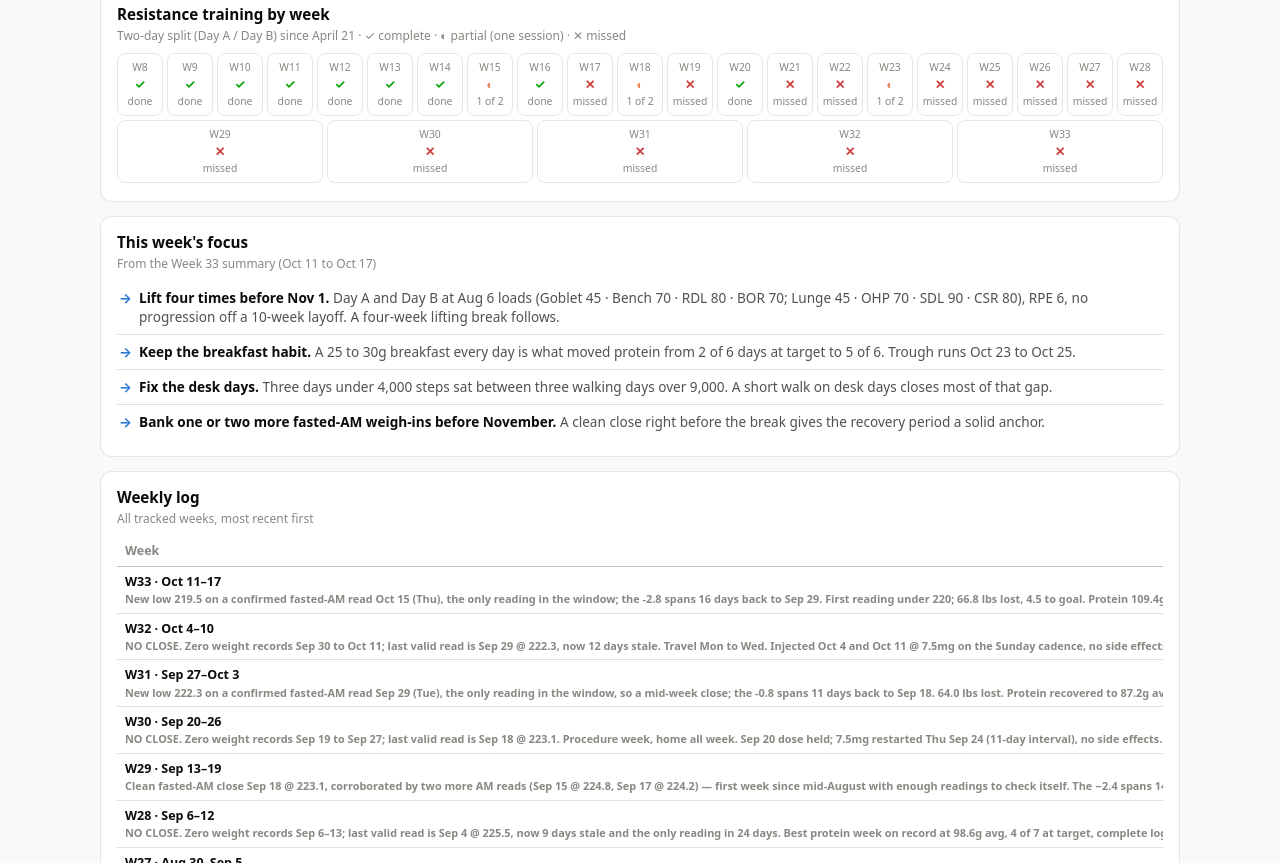
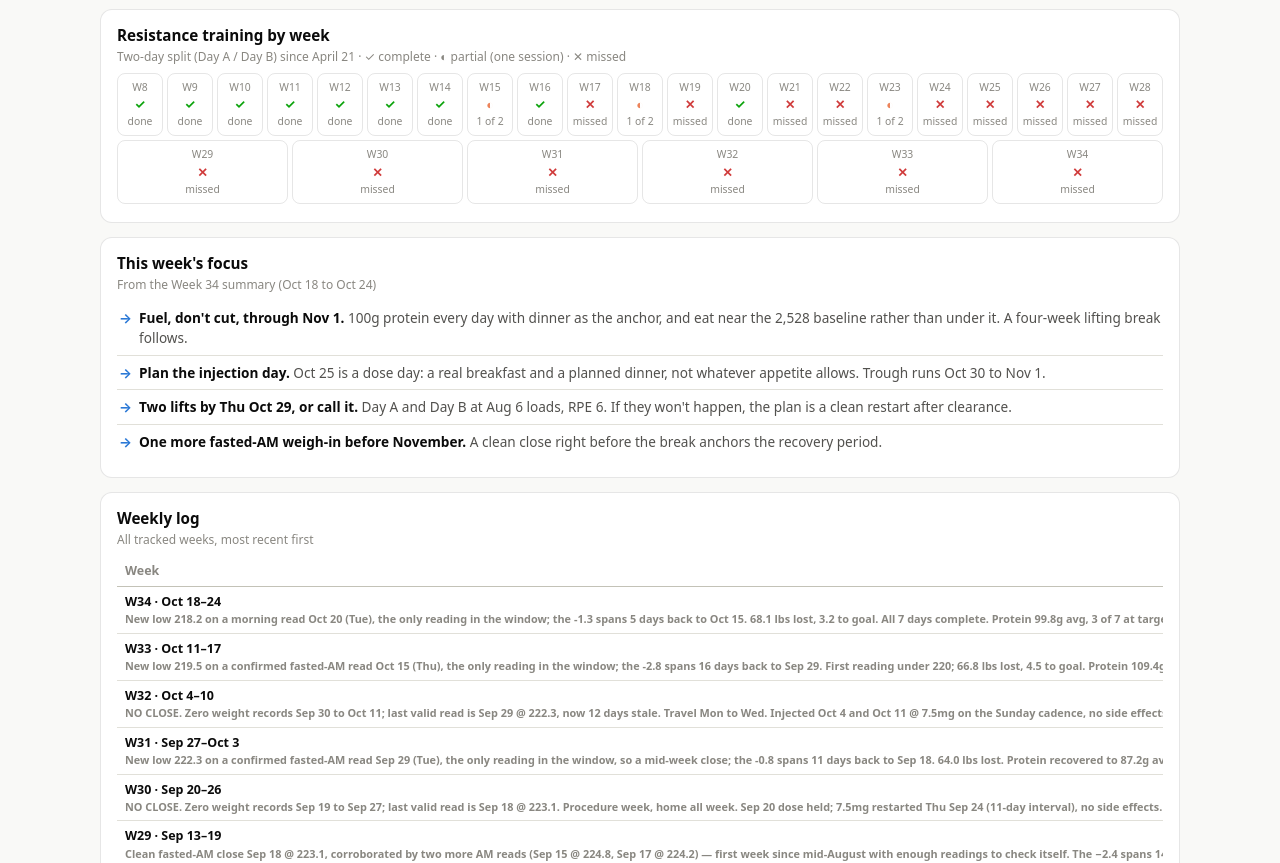
Before and after one commit to jakeworcester-byte/pace-dash-x7q3, a plain HTML site: page index.html in a window 1280 px wide. Shown: the part 1937-2800 px from the top of the page. Drawn offline with Linux system fonts and the light colour scheme.

Commit message:
Add Week 34 (Oct 18-24): 218.2 close, 3.2 to goal
Co-Authored-By: Claude Opus 5.5 <noreply@anthropic.com>
Claude-Session: https://claude.ai/code/session_01Tsmw6QKuDJNUfeC2Lkz4CM

```diff
--- a/index.html
+++ b/index.html
@@ -249,22 +249,22 @@
    ================================================================ */
 
 const META = {
-  updated: "2026-10-18",
+  updated: "2026-10-25",
   startWeight: 286.3,
   startDate: "2026-03-03",
   originalGoal: 236,
   goal: 215,
   dose: "7.5mg",
-  doseNote: "Injected Sun Oct 18 @ 7.5mg, a 7-day interval from Oct 11, with no side effects. Oct 25 is the last planned dose before a scheduled procedure; the Nov 1 dose will be skipped, and restart timing comes from the care team.",
+  doseNote: "Injected Sun Oct 25 @ 7.5mg, a 7-day interval from Oct 18, with no side effects. This is the last planned dose before a scheduled procedure; the Nov 1 dose will be skipped, with a planned restart on Sun Nov 9 pending the care team.",
   injectionDay: "Sunday",
-  troughWindow: "Oct 23 to Oct 25 (days 5 to 7 after the Oct 18 dose). The next dose lands Oct 25.",
-  statusLine: "<strong>New low, first reading under 220.</strong> A fasted-AM read of <strong>219.50 lbs</strong> on Oct 15 puts the total at <strong>66.8 down, 4.5 to go</strong>, and the 16-day drop from Sep 29 beat the model by 9%. Protein cleared 100g on <strong>5 of 6</strong> complete days and averaged <strong>109g</strong>, with no single day carrying it; breakfast every day is what changed. The injection day hit <strong>123g</strong>, the best on record. Sleep held at <strong>7h14</strong>. Lifting is still at zero since Aug 6.",
-  focusDesc: "From the Week 33 summary (Oct 11 to Oct 17)",
+  troughWindow: "Oct 30 to Nov 1 (days 5 to 7 after the Oct 25 dose). The Nov 1 dose is skipped.",
+  statusLine: "<strong>Another new low.</strong> A morning read of <strong>218.20 lbs</strong> on Oct 20 puts the total at <strong>68.1 down, 3.2 to go</strong>, and the 21-day drop from Sep 29 ran 15% ahead of the model. The best walking week in months: <strong>316 min</strong> across five days and an <strong>8,718</strong> step average. Protein slipped to <strong>99.8g</strong> with <strong>3 of 7</strong> days at target, and one 152g day carries the average. The injection-day dip returned (<strong>1,190 cal / 63g</strong>, then a second sub-floor day). Sleep improved to <strong>7h32</strong>. Lifting is still at zero since Aug 6.",
+  focusDesc: "From the Week 34 summary (Oct 18 to Oct 24)",
   focus: [
-    "<strong>Lift four times before Nov 1.</strong> Day A and Day B at Aug 6 loads (Goblet 45 &middot; Bench 70 &middot; RDL 80 &middot; BOR 70; Lunge 45 &middot; OHP 70 &middot; SDL 90 &middot; CSR 80), RPE 6, no progression off a 10-week layoff. A four-week lifting break follows.",
-    "<strong>Keep the breakfast habit.</strong> A 25 to 30g breakfast every day is what moved protein from 2 of 6 days at target to 5 of 6. Trough runs Oct 23 to Oct 25.",
-    "<strong>Fix the desk days.</strong> Three days under 4,000 steps sat between three walking days over 9,000. A short walk on desk days closes most of that gap.",
-    "<strong>Bank one or two more fasted-AM weigh-ins before November.</strong> A clean close right before the break gives the recovery period a solid anchor.",
+    "<strong>Fuel, don't cut, through Nov 1.</strong> 100g protein every day with dinner as the anchor, and eat near the 2,528 baseline rather than under it. A four-week lifting break follows.",
+    "<strong>Plan the injection day.</strong> Oct 25 is a dose day: a real breakfast and a planned dinner, not whatever appetite allows. Trough runs Oct 30 to Nov 1.",
+    "<strong>Two lifts by Thu Oct 29, or call it.</strong> Day A and Day B at Aug 6 loads, RPE 6. If they won't happen, the plan is a clean restart after clearance.",
+    "<strong>One more fasted-AM weigh-in before November.</strong> A clean close right before the break anchors the recovery period.",
   ],
 };
 
@@ -303,6 +303,7 @@ const WEEKS = [
   { n: 31, label: "Sep 27\u2013Oct 3",    end: "2026-09-29", wt: 222.3, chg: -0.8, prot: 87,  hits: 1, logged: 7, cal: 1914, steps: 8381,  sleep: 434,  deficit: -650, train: "missed",   note: "New low 222.3 on a confirmed fasted-AM read Sep 29 (Tue), the only reading in the window, so a mid-week close; the -0.8 spans 11 days back to Sep 18. 64.0 lbs lost. Protein recovered to 87.2g avg (1 of 7 at target, two more within 3g) with calories rising alongside to 1,914 and zero sub-floor days; breakfast logged 6 of 7 days. Sep 30 steps under-counted (two walking sessions not captured), so the 8,381 avg is low; 464 cardio min across 8 sessions. Sleep 7h14 avg, best in several weeks, 25 min awake/night, early termination 2 of 7. Zero lifts, 59-day layoff, paused post-procedure through about Oct 7. Deficit model ran 64% optimistic vs the scale over 11 days (2.25 predicted, 0.80 delivered). Span regression: 2,508 cumulative / 2,399 trailing; baseline TDEE now 2,508. Dose back on the Sunday cadence Oct 4 @ 7.5mg." },
   { n: 32, label: "Oct 4\u201310",       end: "2026-10-10", wt: null,  chg: null, prot: 101, hits: 2, logged: 6, cal: 2076, steps: null,  sleep: 427,  deficit: -432, train: "missed",   note: "NO CLOSE. Zero weight records Sep 30 to Oct 11; last valid read is Sep 29 @ 222.3, now 12 days stale. Travel Mon to Wed. Injected Oct 4 and Oct 11 @ 7.5mg on the Sunday cadence, no side effects. Averages are 6 logged days: Oct 8 dinner was not logged and is unrecoverable. Protein 101.3g avg (2 of 6 at target), but one 167g day carries it; the other five averaged 88.2g. Oct 4 reached 103g, the first home injection day over 100g. Calories 2,076 avg with one sub-floor day (Oct 7 @ 1,330, travel) and one surplus day (Oct 10 @ 3,530). One Oct 10 food entry (1,600 cal) was in the Google Health app but missing from Health Connect; corrected from the app, other days verified. Steps not reportable: only Oct 4 (16,056) was retrievable. 252 walking min across 7 sessions on 4 of 7 days. Sleep 7h07 avg, 15 min awake/night, early termination 1 of 7. Zero lifts, 66-day layoff; the lifting pause ended about Oct 7. Span regression not updated (no endpoint); baseline TDEE stays 2,508." },
   { n: 33, label: "Oct 11\u201317",      end: "2026-10-15", wt: 219.5, chg: -2.8, prot: 109, hits: 5, logged: 6, cal: 2079, steps: 6962,  sleep: 434,  deficit: -429, train: "missed",   note: "New low 219.5 on a confirmed fasted-AM read Oct 15 (Thu), the only reading in the window; the -2.8 spans 16 days back to Sep 29. First reading under 220; 66.8 lbs lost, 4.5 to goal. Protein 109.4g avg with 5 of 6 complete days at target, the best hit rate in months and not carried by one day; breakfast logged all 7 days. Injection day Oct 11 hit 2,220 cal / 123g, the best on record. Averages are 6 logged days: Oct 15 dinner eaten but not logged. Zero confirmed sub-floor days. Steps 6,962 avg, all 7 days: three walking days 9,000 to 12,600, three desk days under 4,000. 222 exercise min across 4 sessions, including a 60-min treadmill run. Sleep 7h14 avg, 11 min awake/night, early termination 2 of 7. Zero lifts, 73-day layoff. Deficit model checked against the scale and passed: 2.56 predicted vs 2.80 delivered over 16 days, 9% conservative. Span regression: 2,515 cumulative / 2,434 trailing; baseline TDEE now 2,515. Injected Oct 18 @ 7.5mg." },
+  { n: 34, label: "Oct 18\u201324",      end: "2026-10-20", wt: 218.2, chg: -1.3, prot: 100, hits: 3, logged: 7, cal: 1780, steps: 8718,  sleep: 452,  deficit: -735, train: "missed",   note: "New low 218.2 on a morning read Oct 20 (Tue), the only reading in the window; the -1.3 spans 5 days back to Oct 15. 68.1 lbs lost, 3.2 to goal. All 7 days complete. Protein 99.8g avg, 3 of 7 at target; one 152g day carries it, the other six averaged 91g, with dinner the weak meal. Injection day Oct 18 was genuinely light at 1,190 cal / 63g, ending a five-week run at 90g or better, and Oct 19 (1,390) made two sub-floor days in a row. Oct 22 breakfast skipped. Steps 8,718 avg, all 7 days; 316 walking min across 6 sessions on 5 days, the best walking week in months. Sleep 7h32 avg, 17 min awake/night, early termination 1 of 7. Zero lifts, 80-day layoff. Deficit -735/day calibrated. Model checked against the scale over 21 days: 3.48 predicted vs 4.10 delivered, 15% conservative. Span regression: 2,528 cumulative / 2,457 trailing; baseline TDEE now 2,528. Injected Oct 25 @ 7.5mg." },
 ];
 
 // [date, lbs, "am"|"pm"] — am = fasted/morning read unless noted
@@ -335,6 +336,7 @@ const DAILY_WEIGHTS = [
   ["2026-08-15",229.0,"pm"],["2026-08-20",226.1,"am"],
   ["2026-09-04",225.5,"am"],["2026-09-15",224.8,"am"],["2026-09-17",224.2,"am"],
   ["2026-09-18",223.1,"am"],["2026-09-29",222.3,"am"],["2026-10-15",219.5,"am"],
+  ["2026-10-20",218.2,"am"],
 ];
 
 const MILESTONES = [
```
